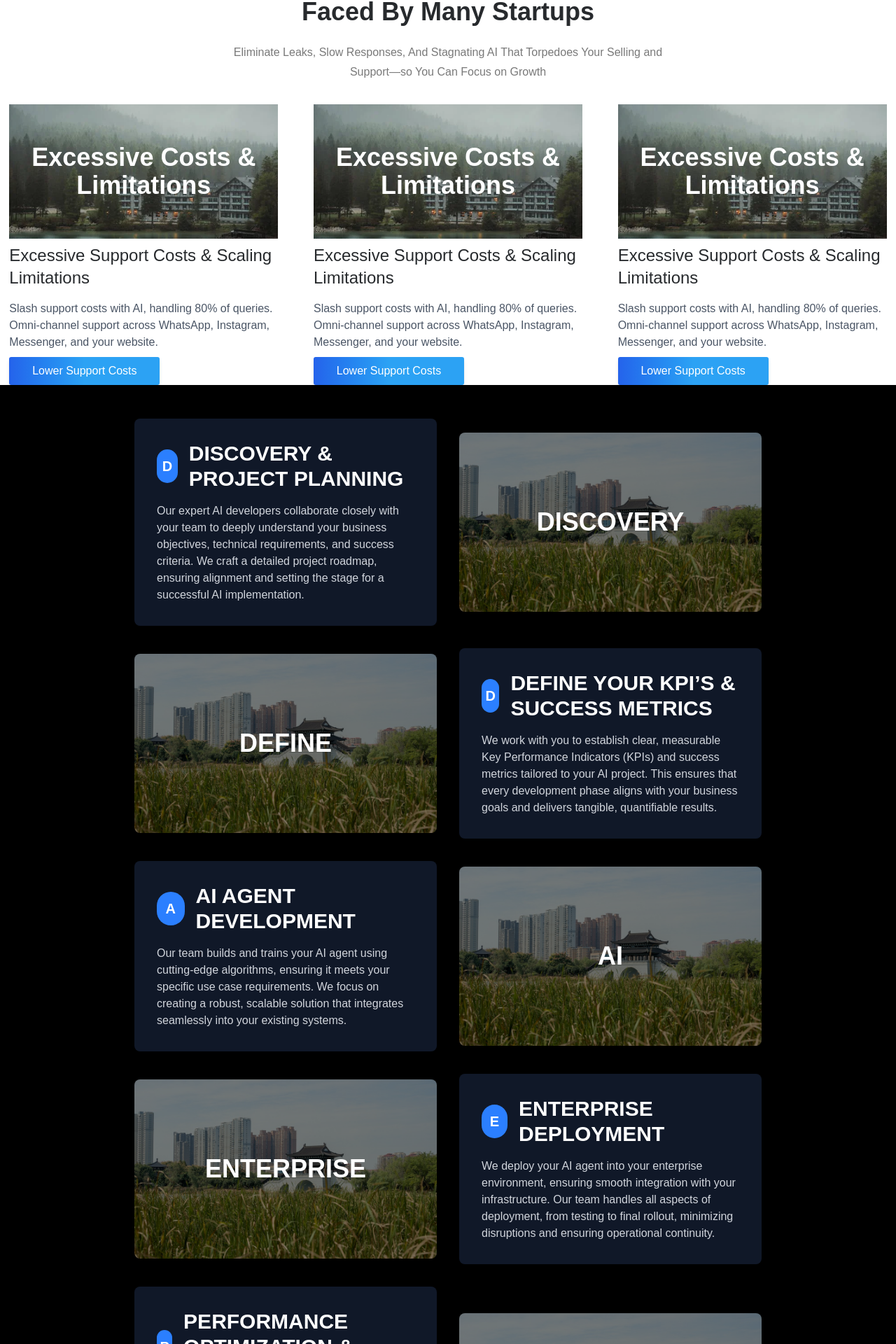
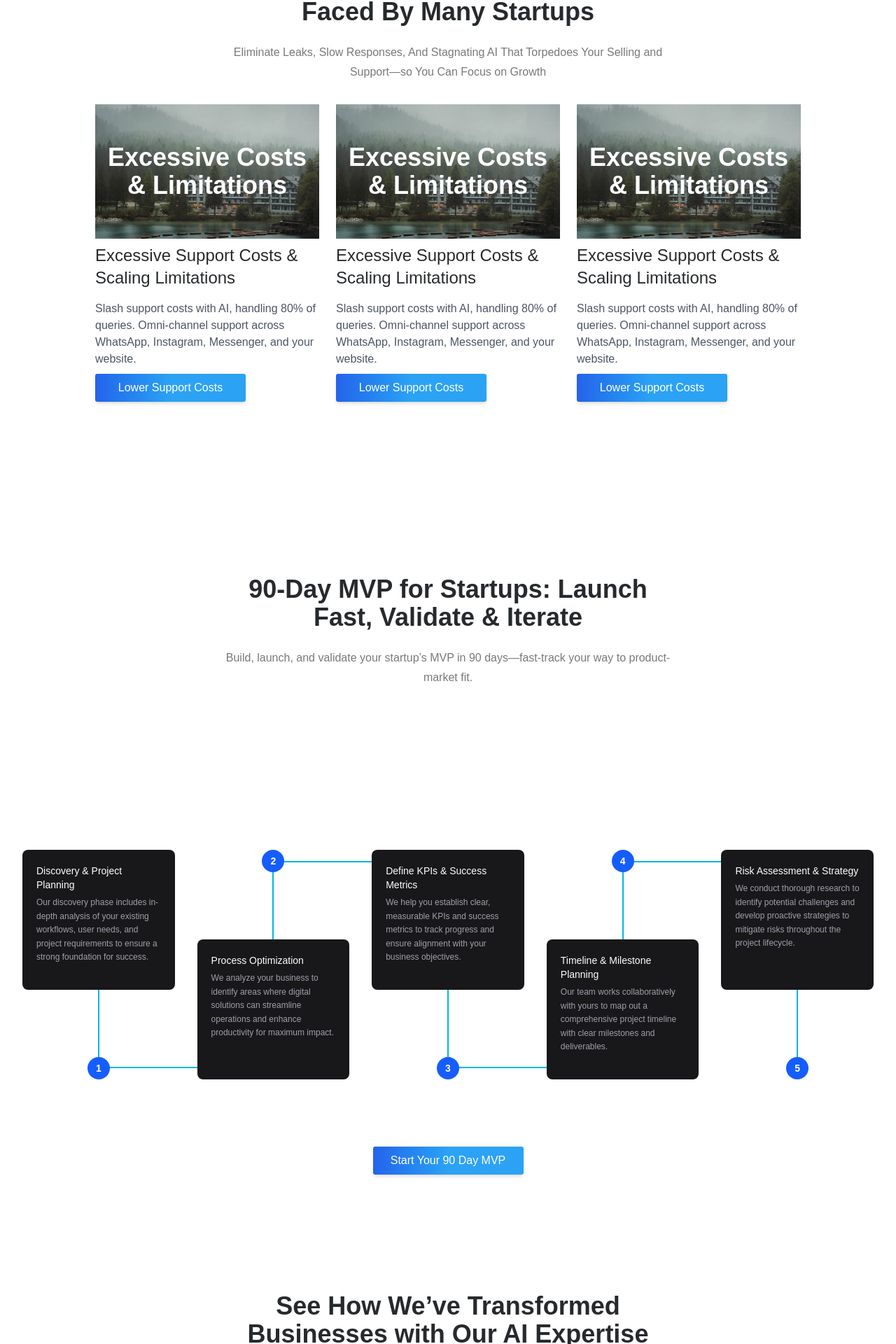
Before and after one commit to alexdev93/UPerk, a Next.js app: page / in a window 1280 px wide. Shown: the part 1046-2966 px from the top of the page at 70% size. Built offline with nearby package versions, Linux system fonts and the light colour scheme.

Commit message:
added footer

```diff
--- a/src/app/page.tsx
+++ b/src/app/page.tsx
@@ -1,7 +1,6 @@
 import Header from "@/components/header/Header";
 import TrustedBy from "@/components/trusted-by/TrustedBy";
 import Support from "@/components/support";
-import WorkFlow from "@/components/MVP-for-startup";
 import AICapabilitiesForBUsiness from "@/components/ai-capabilities-for-business";
 import TransformedBusiness from "@/components/transformed-business";
 import AIInsightsTrends from "@/components/ai-insights-trends";
@@ -9,6 +8,7 @@ import Subscrib from "@/components/subscribe/Subscrib";
 import TechStackSection from "@/components/technologies/TechStackSection";
 import DevelopmentPipeline from "@/components/development-pipline";
 import { Footer } from "@/components/footer/Fotter";
+import ProjectPlanningSteps from "@/components/MVP-for-startup";
 
 export default function Home() {
   return (
@@ -16,15 +16,15 @@ export default function Home() {
       <Header />
       <TrustedBy />
       <Support />
-      {/* <WorkFlow  /> */}
+      <ProjectPlanningSteps  />
       {/* <AICapabilitiesForBUsiness /> */}
-      <DevelopmentPipeline  />
+      {/* <DevelopmentPipeline /> */}
       <TransformedBusiness />
       <AIInsightsTrends />
 
-      <TechStackSection   />
+      <TechStackSection />
       <Subscrib />
-      <Footer  />
+      <Footer />
     </div>
   );
 }
--- a/src/components/MVP-for-startup/WorkFlowSteps.tsx
+++ b/src/components/MVP-for-startup/WorkFlowSteps.tsx
@@ -1,79 +1,157 @@
 "use client";
+import GradientButton from "../common/BgGradientButton";
+import { useMediaQuery } from "@/hooks/use-mobile";
+//steps
 
-export default function WorkFlowSteps() {
+const steps = [
+  {
+    id: 1,
+    title: "Discovery & Project Planning",
+    description:
+      "Our discovery phase includes in-depth analysis of your existing workflows, user needs, and project requirements to ensure a strong foundation for success.",
+  },
+  {
+    id: 2,
+    title: "Process Optimization",
+    description:
+      "We analyze your business to identify areas where digital solutions can streamline operations and enhance productivity for maximum impact.",
+  },
+  {
+    id: 3,
+    title: "Define KPIs & Success Metrics",
+    description:
+      "We help you establish clear, measurable KPIs and success metrics to track progress and ensure alignment with your business objectives.",
+  },
+  {
+    id: 4,
+    title: "Timeline & Milestone Planning",
+    description:
+      "Our team works collaboratively with yours to map out a comprehensive project timeline with clear milestones and deliverables.",
+  },
+  {
+    id: 5,
+    title: "Risk Assessment & Strategy",
+    description:
+      "We conduct thorough research to identify potential challenges and develop proactive strategies to mitigate risks throughout the project lifecycle.",
+  },
+];
+
+export default function ProjectPlanningSteps() {
+  const isMobile = useMediaQuery("(max-width: 768px)");
+
   return (
-    <>
-      <div className="min-h-screen bg-gray-900 text-white flex flex-col items-center justify-center p-4">
-        <div className="flex flex-col md:flex-row items-center justify-center space-y-4 md:space-y-0 md:space-x-4">
-          <div className="w-full md:w-1/5 text-center">
-            <div className="bg-gray-800 p-4 rounded-lg">
-              <div className="bg-blue-600 w-10 h-10 rounded-full flex items-center justify-center mx-auto mb-2">
-                1
+    <div className="w-full min-h-screen  text-white p-4 md:p-8 flex flex-col items-center justify-center">
+      {isMobile ? (
+        // Mobile Layout
+        <div className="w-full max-w-md space-y-4">
+          {steps.map((step) => (
+            <div
+              key={step.id}
+              className="relative p-5 bg-zinc-900 rounded-lg min-h-[120px] flex"
+            >
+              <div className="absolute right-5 top-5 w-7 h-7 rounded-full bg-blue-600 flex items-center justify-center text-white font-medium text-sm">
+                {step.id}
               </div>
-              <p className="text-sm">Define KPIs & Success Metrics</p>
-              <p className="text-xs text-gray-400">
-                Identify key performance indicators, success metrics, investment
-                scope, monitoring system setup, and KPI dashboard.
+              <div className="mr-12 space-y-1.5">
+                <h3 className="font-medium text-sm">{step.title}</h3>
+                <p className="text-xs leading-relaxed text-zinc-400">
+                  {step.description}
                 </p>
               </div>
             </div>
-          <div className="w-px h-16 bg-gray-600 hidden md:block"></div>
-          <div className="w-full md:w-1/5 text-center">
-            <div className="bg-gray-800 p-4 rounded-lg">
-              <div className="bg-blue-600 w-10 h-10 rounded-full flex items-center justify-center mx-auto mb-2">
-                2
+          ))}
+          <button className="w-full bg-blue-600 hover:bg-blue-700 text-white rounded-md py-2.5 mt-6 font-medium">
+            Let&apos;s Get Started
+          </button>
         </div>
-              <p className="text-sm">Discovery & Project Planning</p>
-              <p className="text-xs text-gray-400">
-                Our technical team conducts data scoping, UX design, wireframes,
-                and initial infrastructure setup to define scope.
+      ) : (
+        // Desktop Layout
+        <div className="w-full max-w-7xl relative mt-16">
+          <div className="grid grid-cols-5 gap-8 relative z-10">
+            {steps.map((step, index) => {
+              const isOdd = step.id % 2 !== 0;
+
+              return (
+                <div
+                  key={step.id}
+                  className="relative flex flex-col items-center "
+                >
+                  {/* ODD Steps: Card on Top */}
+                  {isOdd && (
+                    <div className="mb-0 bg-zinc-900 p-5  rounded-lg min-h-[200px] w-full text-left">
+                      <h3 className="font-medium text-sm mb-1.5">
+                        {step.title}
+                      </h3>
+                      <p className="text-xs leading-relaxed text-zinc-400">
+                        {step.description}
                       </p>
                     </div>
+                  )}
+
+                  {/* Vertical Line + Step Number */}
+
+                  <div className="flex flex-col items-center">
+                    {/* Vertical line BEFORE the circle: only for ODD steps */}
+                    {isOdd && (
+                      <>
+                        <div className="w-0.5 h-6 bg-cyan-500" />
+                        <div className="w-0.5 h-6 bg-cyan-500" />
+                        <div className="w-0.5 h-6 bg-cyan-500" />
+                        <div className="w-0.5 h-6 bg-cyan-500" />
+                      </>
+                    )}
+
+                    {/* Step Number */}
+                    <div className="w-8 h-8 rounded-full bg-blue-600 text-white text-sm font-semibold flex items-center justify-center z-10">
+                      {step.id}
                     </div>
-          <div className="w-px h-16 bg-gray-600 hidden md:block"></div>
-          <div className="w-full md:w-1/5 text-center">
-            <div className="bg-gray-800 p-4 rounded-lg">
-              <div className="bg-blue-600 w-10 h-10 rounded-full flex items-center justify-center mx-auto mb-2">
-                3
+
+                    {/* Vertical line AFTER the circle: only for EVEN steps */}
+                    {!isOdd && (
+                      <>
+                        <div className="w-0.5 h-6 bg-cyan-500" />
+                        <div className="w-0.5 h-6 bg-cyan-500" />
+                        <div className="w-0.5 h-6 bg-cyan-500" />
+                        <div className="w-0.5 h-6 bg-cyan-500" />
+                      </>
+                    )}
                   </div>
-              <p className="text-sm">Discovery & Project Planning</p>
-              <p className="text-xs text-gray-400">
-                Our technical team begins coding, testing, and deploying your
-                product with regular updates.
+
+                  {/* EVEN Steps: Card on Bottom */}
+                  {!isOdd && (
+                    <div className="mt-0 bg-zinc-900 p-5 rounded-lg min-h-[200px] w-full text-left">
+                      <h3 className="font-medium text-sm mb-1.5">
+                        {step.title}
+                      </h3>
+                      <p className="text-xs leading-relaxed text-zinc-400">
+                        {step.description}
                       </p>
                     </div>
+                  )}
+
+                  {/* Horizontal line to next step (not after last step) */}
+                  {index < steps.length - 1 && (
+                    <div
+                      className={`absolute ${
+                        isOdd ? "bottom-4" : "top-4"
+                      } right-[-50%] w-full h-0.5 bg-cyan-500 z-0`}
+                    />
+                  )}
                 </div>
-          <div className="w-px h-16 bg-gray-600 hidden md:block"></div>
-          <div className="w-full md:w-1/5 text-center">
-            <div className="bg-gray-800 p-4 rounded-lg">
-              <div className="bg-blue-600 w-10 h-10 rounded-full flex items-center justify-center mx-auto mb-2">
-                4
+              );
+            })}
           </div>
-              <p className="text-sm">Discovery & Project Planning</p>
-              <p className="text-xs text-gray-400">
-                Our technical team equips you with analytics, reporting, and
-                optimization tools to enhance performance.
-              </p>
+
+          {/* CTA Button */}
+          <div className="flex justify-center mt-24">
+
+
+            <GradientButton className="rounded-[3px]">
+              Start Your 90 Day MVP
+            </GradientButton>
           </div>
         </div>
-          <div className="w-px h-16 bg-gray-600 hidden md:block"></div>
-          <div className="w-full md:w-1/5 text-center">
-            <div className="bg-gray-800 p-4 rounded-lg">
-              <div className="bg-blue-600 w-10 h-10 rounded-full flex items-center justify-center mx-auto mb-2">
-                5
+      )}
     </div>
-              <p className="text-sm">Discovery & Project Planning</p>
-              <p className="text-xs text-gray-400">
-                Our technical team hands over the product, trains your team, and
-                provides ongoing support.
-              </p>
-            </div>
-          </div>
-        </div>
-      </div>
-      <button className="mt-8 px-6 py-3 bg-blue-600 text-white rounded-lg hover:bg-blue-700">
-        Start Your 30 Day MVP
-      </button>
-    </>
   );
 }
--- a/src/components/MVP-for-startup/index.tsx
+++ b/src/components/MVP-for-startup/index.tsx
@@ -1,14 +1,14 @@
 import React from "react";
 import Banner from "../common/Banner";
-import WorkFlowSteps from "./WorkFlowSteps";
+import ProjectPlanningSteps from "./WorkFlowSteps";
 const WorkFlow = () => {
   return (
-    <div>
+    <div className="mt-50">
       <Banner
         heading="90-Day MVP for Startups: Launch Fast, Validate & Iterate"
         paragraph="Build, launch, and validate your startup’s MVP in 90 days—fast-track your way to product-market fit."
       />
-      <WorkFlowSteps />
+      <ProjectPlanningSteps />
     </div>
   );
 };
--- a/src/components/support/index.tsx
+++ b/src/components/support/index.tsx
@@ -1,39 +1,56 @@
-import React from 'react'
-import Banner from '../common/Banner';
-import SupportCard from './SupportCard'
+import React from "react";
+import Banner from "../common/Banner";
+import SupportCard from "./SupportCard";
+
 const Support = () => {
+  const cardData = [
+    {
+      title: "Excessive Costs & Limitations",
+      subtitle: "Excessive Support Costs & Scaling Limitations",
+      description:
+        "Slash support costs with AI, handling 80% of queries. Omni-channel support across WhatsApp, Instagram, Messenger, and your website.",
+      buttonText: "Lower Support Costs",
+      imageUrl: "/images/placeholder.webp",
+    },
+    {
+      title: "Excessive Costs & Limitations",
+      subtitle: "Excessive Support Costs & Scaling Limitations",
+      description:
+        "Slash support costs with AI, handling 80% of queries. Omni-channel support across WhatsApp, Instagram, Messenger, and your website.",
+      buttonText: "Lower Support Costs",
+      imageUrl: "/images/placeholder.webp",
+    },
+    {
+      title: "Excessive Costs & Limitations",
+      subtitle: "Excessive Support Costs & Scaling Limitations",
+      description:
+        "Slash support costs with AI, handling 80% of queries. Omni-channel support across WhatsApp, Instagram, Messenger, and your website.",
+      buttonText: "Lower Support Costs",
+      imageUrl: "/images/placeholder.webp",
+    },
+  ];
+
   return (
-    <div className="max-w-[1280px] mx-auto ">
+    <div className="max-w-[1280px] mx-auto px-4 ">
       <Banner
         heading="Solving Sales & Support Bottlenecks Faced By Many Startups"
-        paragraph="Eliminate Leaks, Slow Responses, And Stagnating AI That Torpedoes Your
-        Selling and Support—so You Can Focus on Growth"
+        paragraph="Eliminate Leaks, Slow Responses, And Stagnating AI That Torpedoes Your Selling and Support—so You Can Focus on Growth"
       />
-      <div className="flex gap-6">
-        <SupportCard
-          title="Excessive Costs & Limitations"
-          subtitle="Excessive Support Costs & Scaling Limitations"
-          description="Slash support costs with AI, handling 80% of queries. Omni-channel support across WhatsApp, Instagram, Messenger, and your website."
-          buttonText="Lower Support Costs"
-          imageUrl="/images/placeholder.webp"
-        />
-        <SupportCard
-          title="Excessive Costs & Limitations"
-          subtitle="Excessive Support Costs & Scaling Limitations"
-          description="Slash support costs with AI, handling 80% of queries. Omni-channel support across WhatsApp, Instagram, Messenger, and your website."
-          buttonText="Lower Support Costs"
-          imageUrl="/images/placeholder.webp"
-        />
-        <SupportCard
-          title="Excessive Costs & Limitations"
-          subtitle="Excessive Support Costs & Scaling Limitations"
-          description="Slash support costs with AI, handling 80% of queries. Omni-channel support across WhatsApp, Instagram, Messenger, and your website."
-          buttonText="Lower Support Costs"
-          imageUrl="/images/placeholder.webp"
-        />
+      <div className="flex gap-6 overflow-x-auto justify-center pb-4 snap-x snap-mandatory no-shrink">
+        {cardData.map((card, index) => (
+          <div key={index} className="flex-none w-[320px] snap-start">
+            <SupportCard
+              title={card.title}
+              subtitle={card.subtitle}
+              description={card.description}
+              buttonText={card.buttonText}
+              imageUrl={card.imageUrl}
+            />
+          </div>
+        ))}
       </div>
     </div>
   );
-}
+};
 
-export default Support
+export default Support;
--- a/src/components/transformed-business/index.tsx
+++ b/src/components/transformed-business/index.tsx
@@ -43,7 +43,7 @@ const TransformedBusiness = () => {
         paragraph="Discover real-life success stories of startups that have overcome challenges through our innovative AI solutions, driving rapid growth and improved performance."
       />
       <div className="flex justify-center mx-auto mt-6">
-        <div className="grid grid-cols-1 sm:grid-cols-2 lg:grid-cols-3 gap-18">
+        <div className="flex justify-center gap-8 flex-wrap">
           {businessData.map((business, index) => (
             <BusinessCard
               key={index}
--- /dev/null
+++ b/src/hooks/use-mobile.tsx
@@ -0,0 +1,21 @@
+"use client";
+
+import { useEffect, useState } from "react";
+
+export function useMediaQuery(query: string): boolean {
+  const [matches, setMatches] = useState(false);
+
+  useEffect(() => {
+    const media = window.matchMedia(query);
+    if (media.matches !== matches) {
+      setMatches(media.matches);
+    }
+
+    const listener = () => setMatches(media.matches);
+    window.addEventListener("resize", listener);
+
+    return () => window.removeEventListener("resize", listener);
+  }, [matches, query]);
+
+  return matches;
+}
```
Also changed, not shown: src/components/subscribe/Subscrib.tsx (+8 -5 lines). Lines whose indentation alone changed are shown as unchanged.
